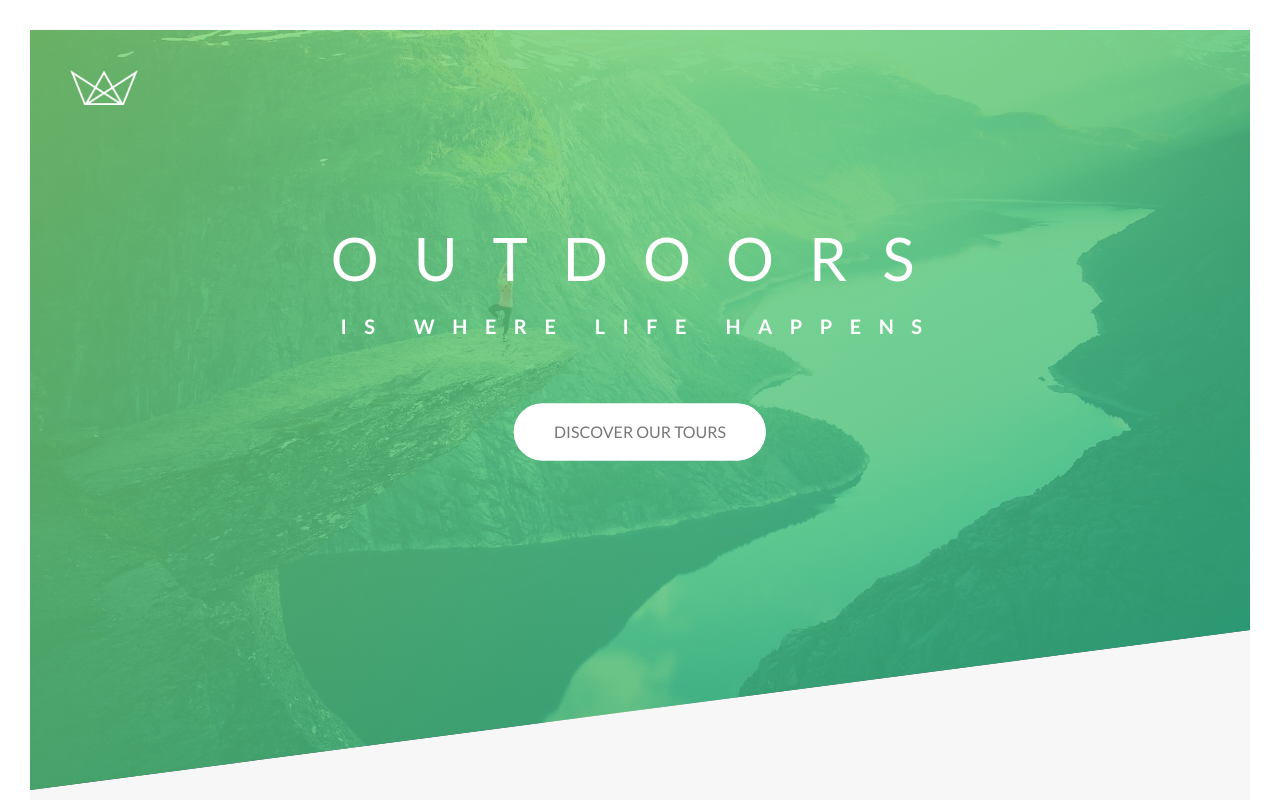
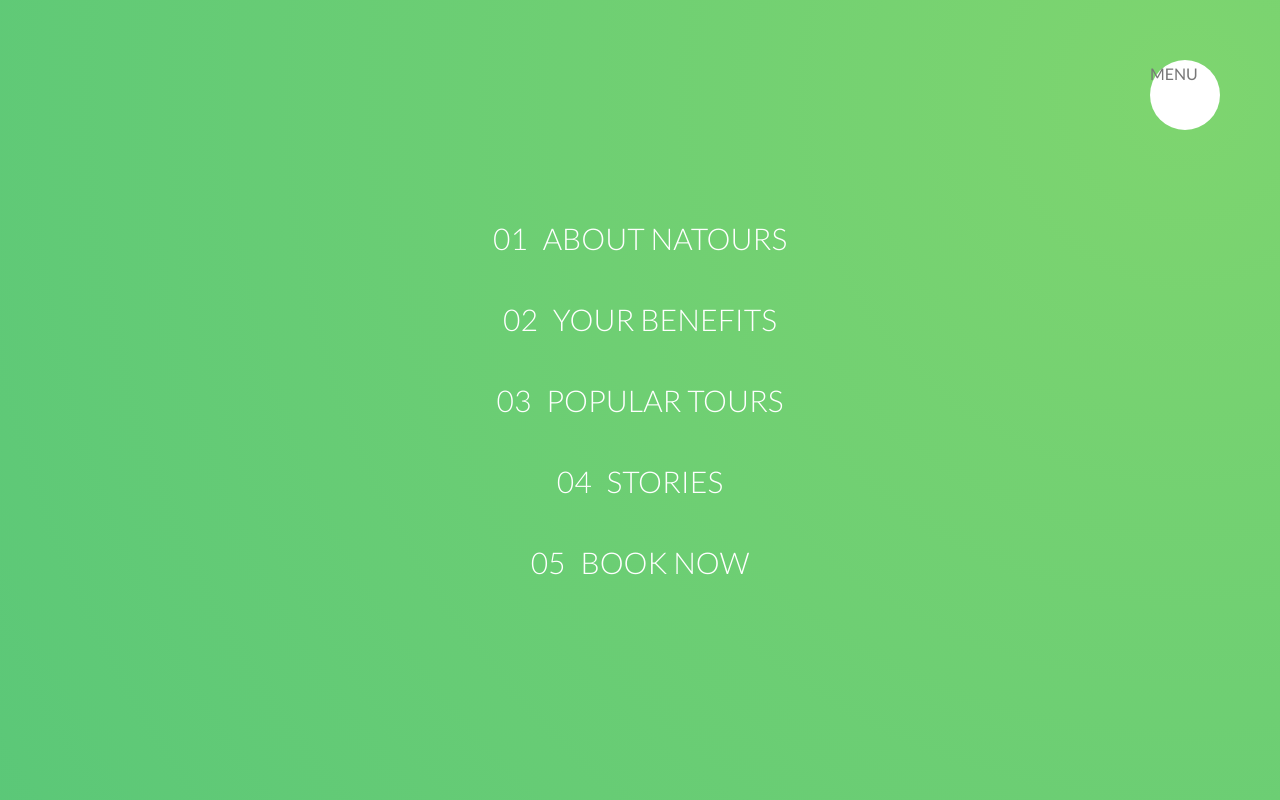
Before and after one commit to briskibe/css-projects, a website: page index.html in a window 1280 px wide. Shown: the top 800 px of the page. Drawn offline with Linux system fonts and the light colour scheme.

Commit message:
NAVIGATION - PART 1
Building navigation without any JS

```diff
--- a/index.html
+++ b/index.html
@@ -16,6 +16,33 @@
     <title>Natours | Exciting tours for adventurous people</title>
   </head>
   <body>
+    <div class="navigation">
+      <input type="checkbox" class="navigation__checkbox" id="navi-toggle">
+      <label for="navi-toggle" class="navigation__button">MENU</label>
+
+      <div class="navigation__background">&nbsp;</div>
+
+      <nav class="navigation__nav">
+        <ul class="navigation__list">
+          <li class="navigation__item">
+            <a href="" class="navigation__link"><span>01</span>About Natours</a>
+          </li>
+          <li class="navigation__item">
+            <a href="" class="navigation__link"><span>02</span>Your benefits</a>
+          </li>
+          <li class="navigation__item">
+            <a href="" class="navigation__link"><span>03</span>Popular tours</a>
+          </li>
+          <li class="navigation__item">
+            <a href="" class="navigation__link"><span>04</span>Stories</a>
+          </li>
+          <li class="navigation__item">
+            <a href="" class="navigation__link"><span>05</span>Book now</a>
+          </li>
+        </ul>
+      </nav>
+    </div>
+
     <header class="header">
       <div class="header__logo-box">
         <img src="img/logo-white.png" alt="Logo" class="header__logo" />
--- /dev/null
+++ b/sass/layout/_navigation.scss
@@ -0,0 +1,78 @@
+.navigation {
+  &__checkbox {
+    display: none;
+  }
+
+  &__button {
+    background-color: $color-white;
+    height: 7rem;
+    border-radius: 50%;
+    width: 7rem;
+    position: fixed;
+    top: 6rem;
+    right: 6rem;
+    z-index: 2000;
+  }
+
+  &__background {
+    height: 6rem;
+    width: 6rem;
+    border-radius: 50%;
+    position: fixed;
+    top: 6.5rem;
+    right: 6.5rem;
+    background-image: radial-gradient($color-primary-light, $color-primary-dark); // radial: from center expand
+    z-index: 1000;
+
+    transform: scale(80);
+  }
+
+  &__nav {
+    height: 100vh;
+    width: 100%;
+    position: fixed;
+    top: 0;
+    left: 0;
+    z-index: 1500;
+  }
+
+  &__list {
+    position: absolute;
+    top: 50%;
+    left: 50%;
+    transform: translate(-50%, -50%);
+    list-style: none;
+    text-align: center;
+  }
+
+  &__item {
+    margin: 1rem;
+  }
+
+  &__link {
+    &:link, &:visited {
+      display: inline-block;
+      font-size: 3rem;
+      font-weight: 300;
+      color: $color-white;
+      padding: 1rem 2rem;
+      text-decoration: none;
+      text-transform: uppercase;
+      // try with orangered and change background-size and position
+      background-image: linear-gradient(120deg, transparent 0%, transparent 50%, $color-white 50%);
+      background-size: 250%;
+      transition: all .4s;
+    }
+
+    &:hover, &:active {
+      background-position: 100%;
+      color: $color-primary;
+      transform: translateX(1rem);
+    }
+
+    span {
+      margin-right: 1.5rem;
+      display: inline-block;
+    }
+  }
+}
--- a/sass/main.scss
+++ b/sass/main.scss
@@ -18,5 +18,6 @@
 @import "layout/header";
 @import "layout/grid";
 @import "layout/footer";
+@import "layout/navigation";
 
 @import "pages/home";
```
Also changed, not shown: css/style.css, 1 other file.
